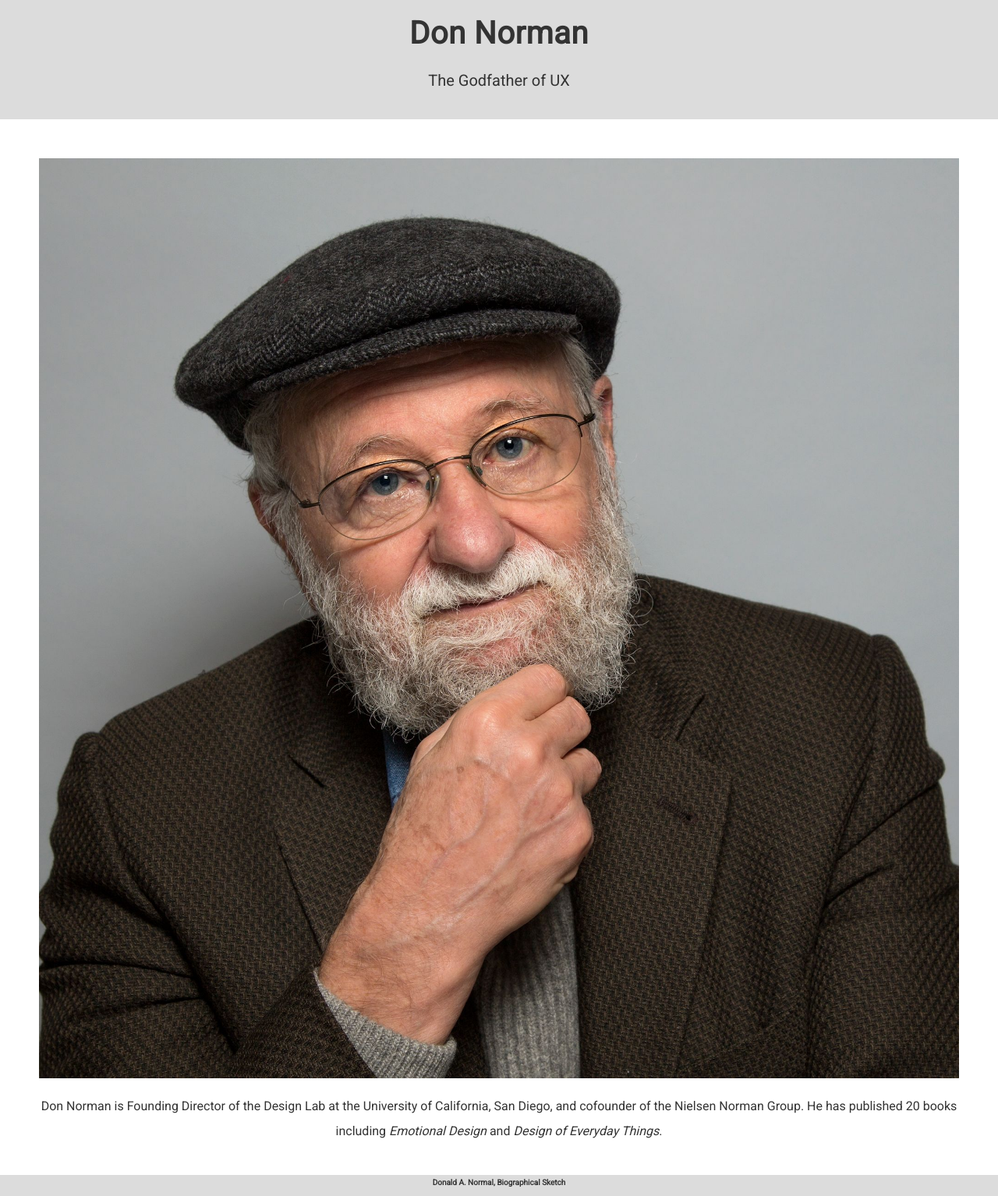
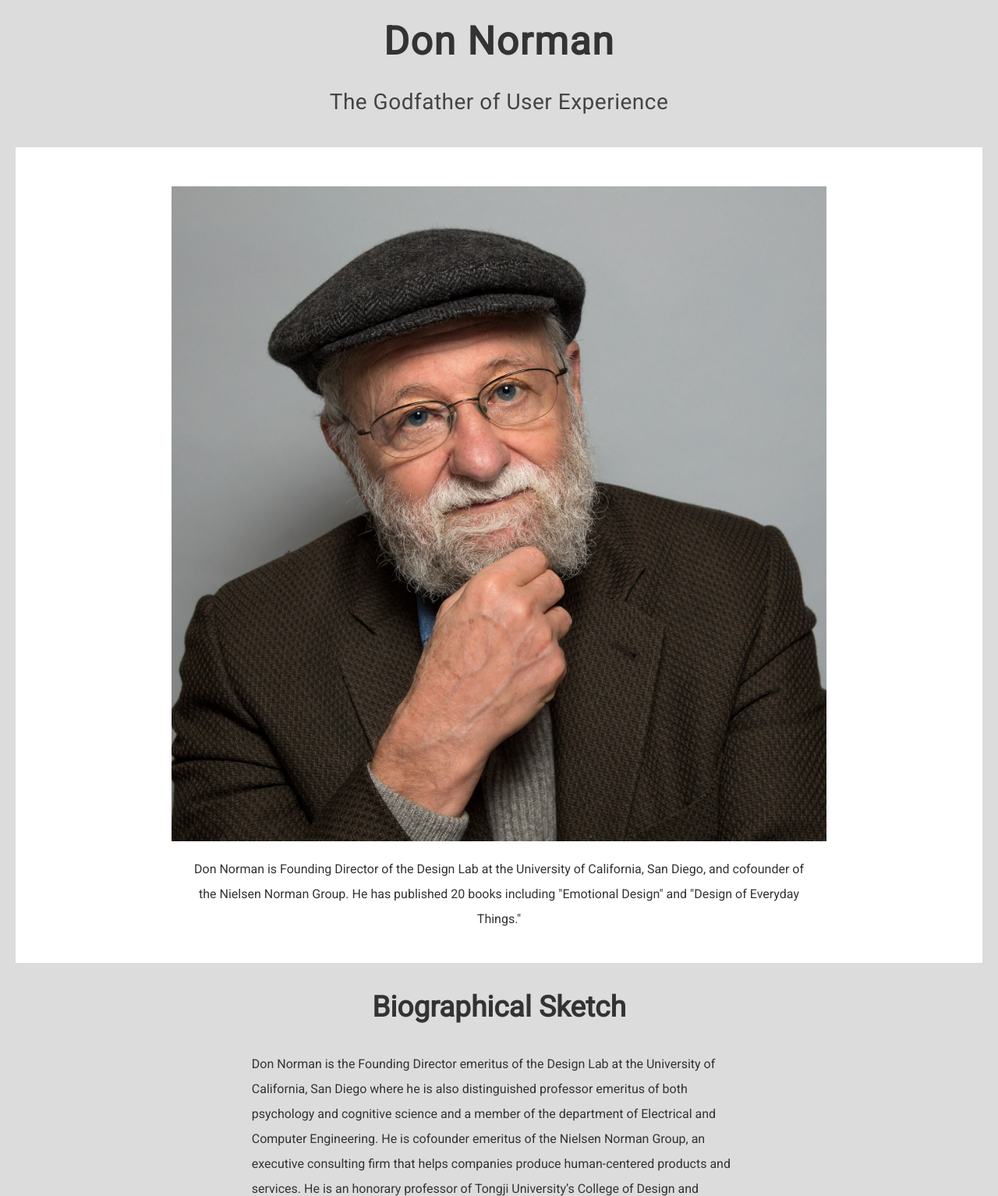
Before and after one commit to GroundedCastle/tribute-page, a plain HTML site: page index.html in a window 1280 px wide. Shown: the part 27-1561 px from the top of the page at 78% size. Drawn offline with Linux system fonts and the light colour scheme.

Commit message:
Completed Tribute Page project
The updated document has improved padding, media queries for responsive
imagery, link styling, adjusted character lengths for improved readability,
and typography styling based on default font sizes that are proven to work
well together.

This project passes each of the FreeCodeCamp's Tribute Page user stories.

```diff
--- a/assets/stylesheets/styles.css
+++ b/assets/stylesheets/styles.css
@@ -28,17 +28,19 @@
 */
 
 body {
-    font-family: 'Roboto', sans-serif;
     color: rgb(51, 51, 51);
     background-color: gainsboro;
     text-align: center;
 }
 
+
 h3 {
   font-weight: 400;
-  font-size: 2rem;
+  font-size: 2.8rem;
   text-align: center;
   margin-bottom: 3rem;
+  color:rgb(68, 68, 68);
+  letter-spacing: .5px;
 }
 
 p {
@@ -47,31 +49,72 @@ p {
   margin-right: auto;
   padding: 2rem;
   text-align: left;
-  max-width: 65ch;
+  max-width: 75ch;
+}
+
+#main {
+  font-family: 'Roboto', sans-serif;
 }
 
 
 #title {
   font-weight: 800;
-  font-size: 4rem;
+  font-size: 5rem;
   text-align: center;
   margin-top: 3rem;
-  letter-spacing: .5px;
+  letter-spacing: 1.5px;
 }
 
 #img-div {
   background: white;
-  padding: 50px 50px 20px;
-  margin: 0;
+  padding: 50px 30px 20px;
+  margin: 20px;
 }
+
+
+@media screen and (min-width: 900px) {
+  #img-div {
+    padding: 50px 100px 20px;
+  }
+}
+
+@media screen and (min-width: 1000px) {
+  #img-div {
+    padding: 50px 200px 20px;
+  }
+}
+
+@media screen and (min-width: 1500px) {
+  #img-div {
+    padding: 50px 300px 20px;
+  }
+}
+
 
 #image {
   margin-left: auto;
   margin-right: auto;
 }
 
+
 #img-caption {
   font-size: 1.6rem;
-  margin-top: 2rem;
-  margin-bottom: 2rem;
+  padding: 2rem;
 }
+
+#tribute-info h2 {
+  font-size: 3.7rem;
+}
+
+#tribute-link {
+  color:rgb(51, 51, 51);
+  transition: color 200ms ease;
+}
+
+#tribute-link:visited {
+  color: rgb(51, 51, 51);
+}
+
+#tribute-link:hover {
+  color: #006fc6;
+}
--- a/index.html
+++ b/index.html
@@ -14,7 +14,7 @@
 
     <header>
         <h1 id="title">Don Norman</h1>
-        <h3>The Godfather of UX</h3>
+        <h3>The Godfather of User Experience</h3>
     </header>
 
     <!-- Hero -->
@@ -22,14 +22,14 @@
     <figure id="img-div">
         <img id="image" src=assets/images/headshot.jpg alt="A headshot photo of Don Norman">
         <figcaption id="img-caption">
-            Don Norman is Founding Director of the Design Lab at the University of California, San Diego, and cofounder of the Nielsen Norman Group. He has published 20 books including <cite>Emotional Design</cite> and <cite>Design of Everyday Things</cite>.
+            Don Norman is Founding Director of the Design Lab at the University of California, San Diego, and cofounder of the Nielsen Norman Group. He has published 20 books including "Emotional Design" and "Design of Everyday Things."
         </figcaption>
     </figure>
 
     <!-- Biography -->
 
     <section id="tribute-info">
-        <h2>Donald A. Normal, Biographical Sketch</h2>
+        <h2>Biographical Sketch</h2>
          <p>Don Norman is the Founding Director emeritus of the Design Lab at the University of California, San Diego where he is also distinguished professor emeritus of both psychology and cognitive science and a member of the department of Electrical and Computer Engineering. He is cofounder emeritus of the Nielsen Norman Group, an executive consulting firm that helps companies produce human-centered products and services. He is an honorary professor of Tongji University’s College of Design and Innovation (Shanghai). He has served as an advisor and board member of numerous companies and organizations </p>
 
 
```
